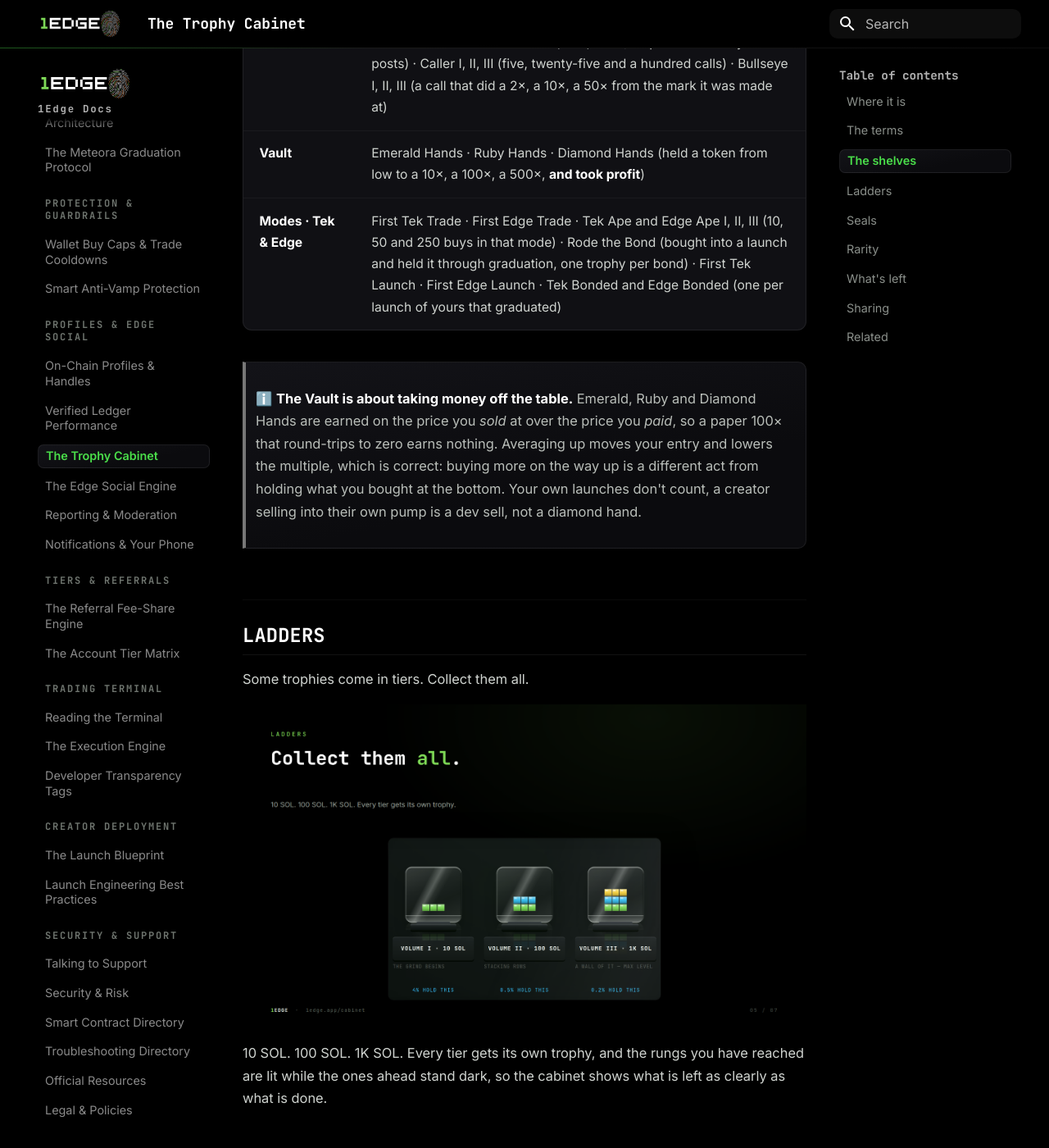
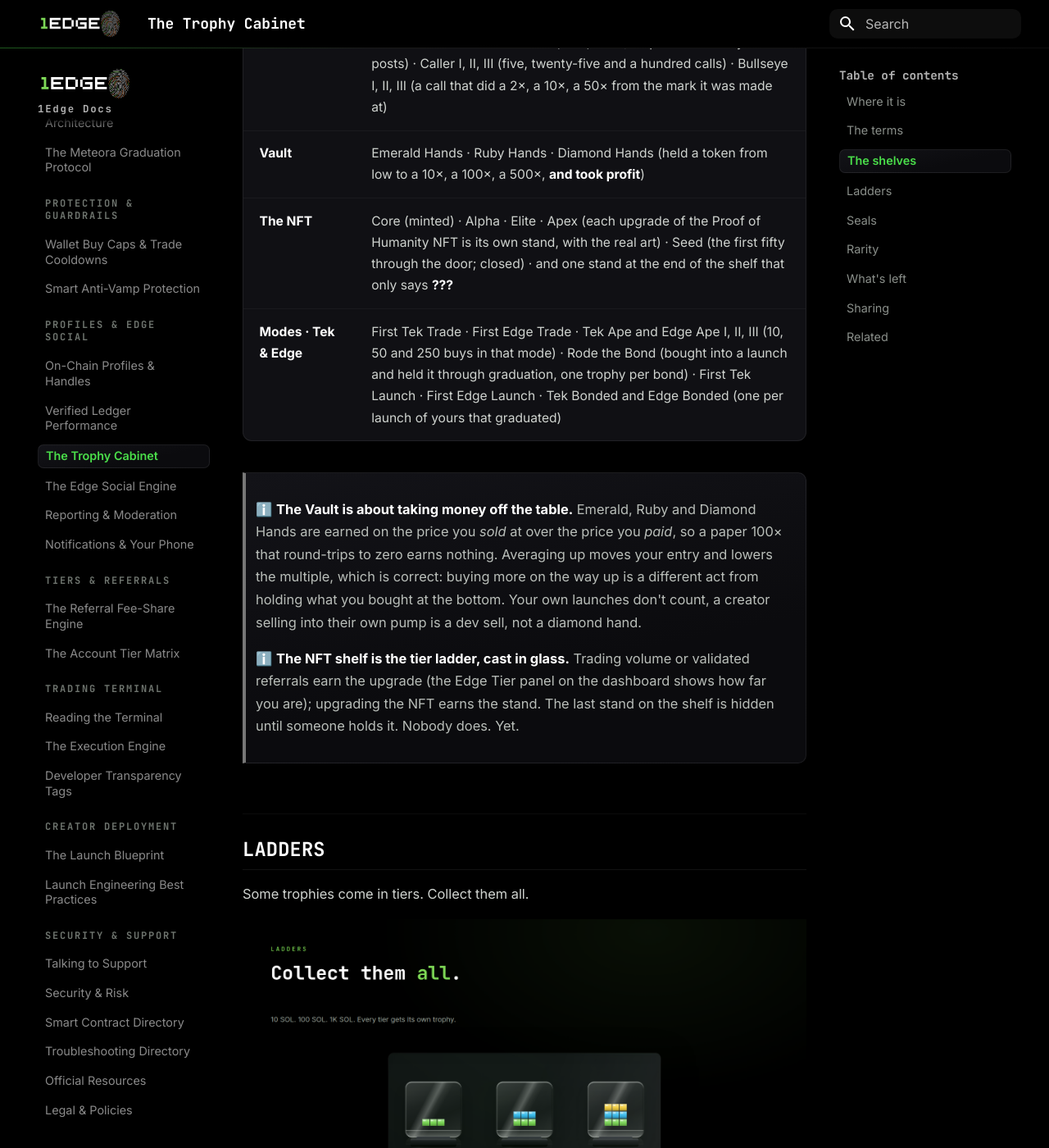
Before and after one commit to Tedz-1edge/1edge-docs, an MkDocs documentation site: the page built from docs/social/trophy-cabinet.md, in a window 1280 px wide and 1400 px high, scrolled down 1956 px. Shown: the whole window at 82% size. Built offline with MkDocs 1.6.1 and Material for MkDocs 9.7.7, drawn with Linux system fonts in a browser that asks for light colours.

Commit message:
Trophy Cabinet: THE NFT shelf

```diff
--- a/docs/social/trophy-cabinet.md
+++ b/docs/social/trophy-cabinet.md
@@ -36,9 +36,12 @@ The cabinet is arranged as shelves, one per kind of activity. Each stand on a sh
 | **Crew** | Recruiter I to V (one, five, ten, fifty and a hundred people you referred who verified) |
 | **Voice** | First Post · First Call · Reach 1K, 10K, 50K (unique readers of your posts) · Caller I, II, III (five, twenty-five and a hundred calls) · Bullseye I, II, III (a call that did a 2×, a 10×, a 50× from the mark it was made at) |
 | **Vault** | Emerald Hands · Ruby Hands · Diamond Hands (held a token from low to a 10×, a 100×, a 500×, **and took profit**) |
+| **The NFT** | Core (minted) · Alpha · Elite · Apex (each upgrade of the Proof of Humanity NFT is its own stand, with the real art) · Seed (the first fifty through the door; closed) · and one stand at the end of the shelf that only says **???** |
 | **Modes · Tek & Edge** | First Tek Trade · First Edge Trade · Tek Ape and Edge Ape I, II, III (10, 50 and 250 buys in that mode) · Rode the Bond (bought into a launch and held it through graduation, one trophy per bond) · First Tek Launch · First Edge Launch · Tek Bonded and Edge Bonded (one per launch of yours that graduated) |
 
 > ℹ️ **The Vault is about taking money off the table.** Emerald, Ruby and Diamond Hands are earned on the price you *sold* at over the price you *paid*, so a paper 100× that round-trips to zero earns nothing. Averaging up moves your entry and lowers the multiple, which is correct: buying more on the way up is a different act from holding what you bought at the bottom. Your own launches don't count, a creator selling into their own pump is a dev sell, not a diamond hand.
+
+> ℹ️ **The NFT shelf is the tier ladder, cast in glass.** Trading volume or validated referrals earn the upgrade (the Edge Tier panel on the dashboard shows how far you are); upgrading the NFT earns the stand. The last stand on the shelf is hidden until someone holds it. Nobody does. Yet.
 
 ## Ladders
 
```
